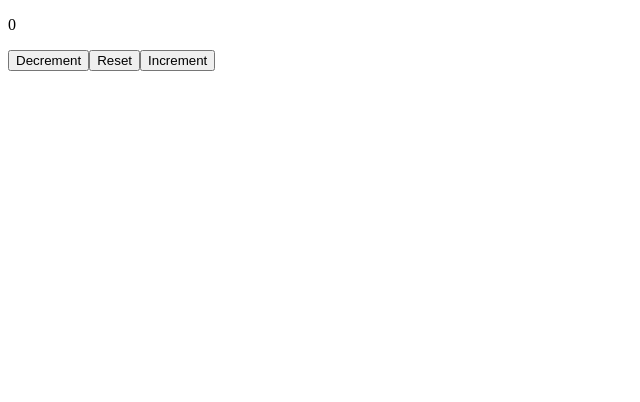
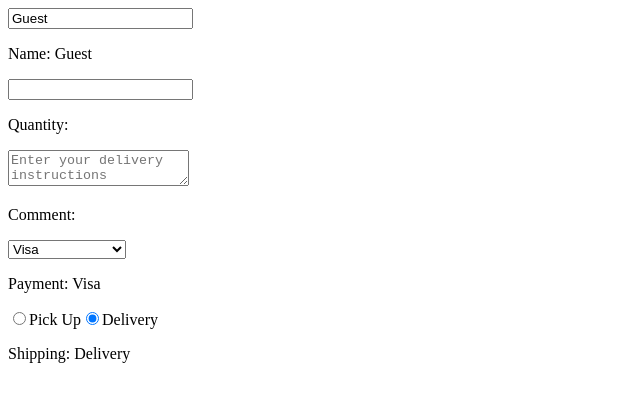
Before and after one commit to hemanthcse1/reactpro, a React (Vite) app: page / in a window 1280 px wide. Shown: the top 402 px of the page, without its empty margins (0-640 px from the left). Built offline with nearby package versions, Linux system fonts and the light colour scheme.

Commit message:
onChange Handlers for input, textarea, select, radio

```diff
--- a/src/App.jsx
+++ b/src/App.jsx
@@ -5,6 +5,7 @@
 import ProfilePicture from "./components/ProfilePicture";
 import MyComponent from "./MyComponent";
 import Counter from "./Counter";
+import EventChange from "./components/EventChange";
 
 
 function App() {
@@ -28,7 +29,10 @@
 
       {/* <MyComponent /> */}
 
-      <Counter/>
+      {/* <Counter/> */}
+
+      <EventChange />
+
     </div>
   );
 }
--- /dev/null
+++ b/src/components/EventChange.jsx
@@ -0,0 +1,75 @@
+import React, { useState } from "react";
+
+export default function EventChange() {
+  const [name, setName] = useState("Guest");
+  const [quantity, setQuantity] = useState();
+  const [comment, setComment] = useState("");
+  const [payment, setPayment] = useState("Visa");
+  const [shipping, setShipping] = useState("Delivery");
+
+  function handleNameChange(event) {
+    setName(event.target.value);
+  }
+
+  function handleUpdateQuantity(event) {
+    setQuantity(event.target.value);
+  }
+
+  function handleUpdateComment(event) {
+    setComment(event.target.value);
+  }
+
+  function handlePaymentChange(event) {
+    setPayment(event.target.value);
+  }
+
+  function handleShippingChange(event) {
+    setShipping(event.target.value);
+  }
+
+  return (
+    <div>
+      <input value={name} onChange={handleNameChange} />
+      <p>Name: {name}</p>
+
+      <input type="number" value={quantity} onChange={handleUpdateQuantity} />
+      <p>Quantity: {quantity}</p>
+
+      <textarea
+        value={comment}
+        onChange={handleUpdateComment}
+        placeholder="Enter your delivery instructions"
+      />
+      <p>Comment: {comment}</p>
+
+      <select value={payment} onChange={handlePaymentChange}>
+        <option value="">Select an option</option>
+        <option value="Visa">Visa</option>
+        <option value="Mastercard">Mastercard</option>
+        <option value="Giftcard">Giftcard</option>
+      </select>
+      <p>Payment: {payment}</p>
+
+      <label>
+        <input
+          type="radio"
+          value="Pick Up"
+          checked={shipping === "Pick Up"}
+          onChange={handleShippingChange}
+        />
+        Pick Up
+      </label>
+
+      <label>
+        <input
+          type="radio"
+          value="Delivery"
+          checked={shipping === "Delivery"}
+          onChange={handleShippingChange}
+        />
+        Delivery
+      </label>
+      <p>Shipping: {shipping}</p>
+    </div>
+  );
+}
```
